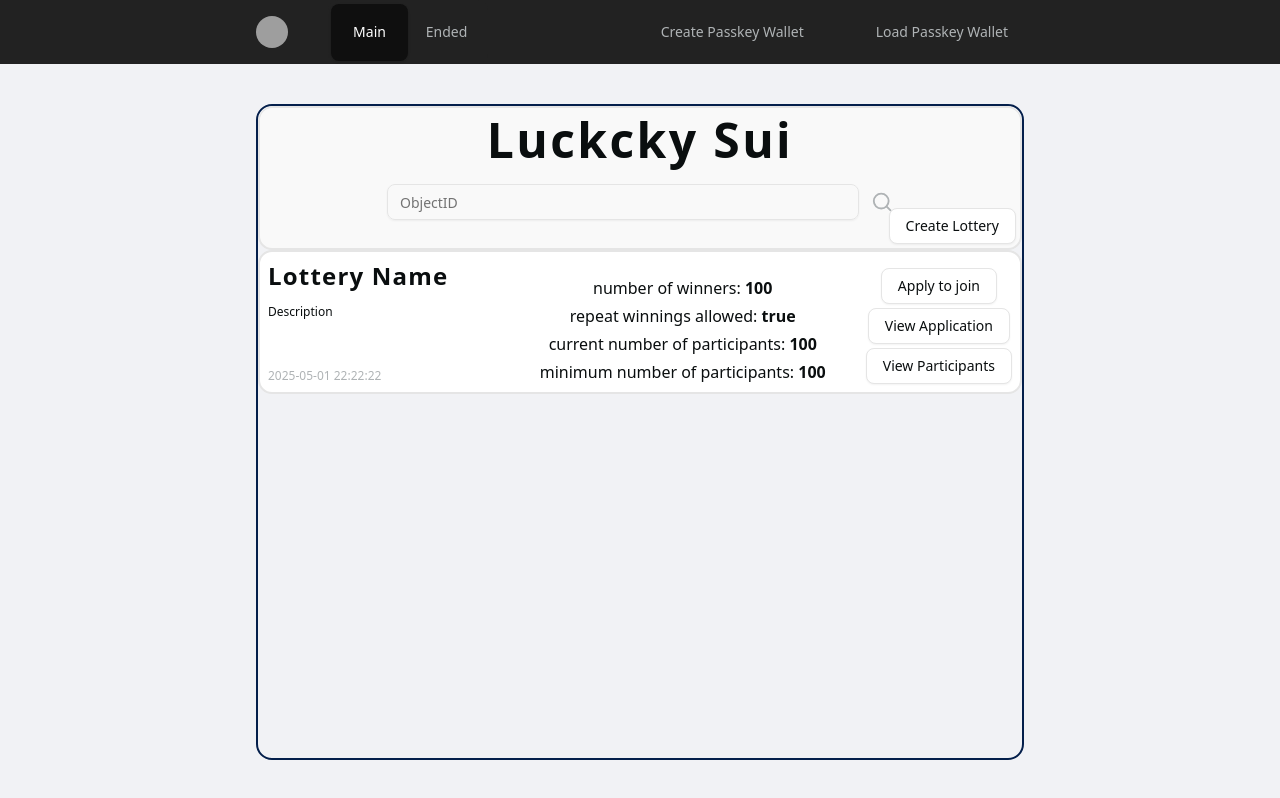
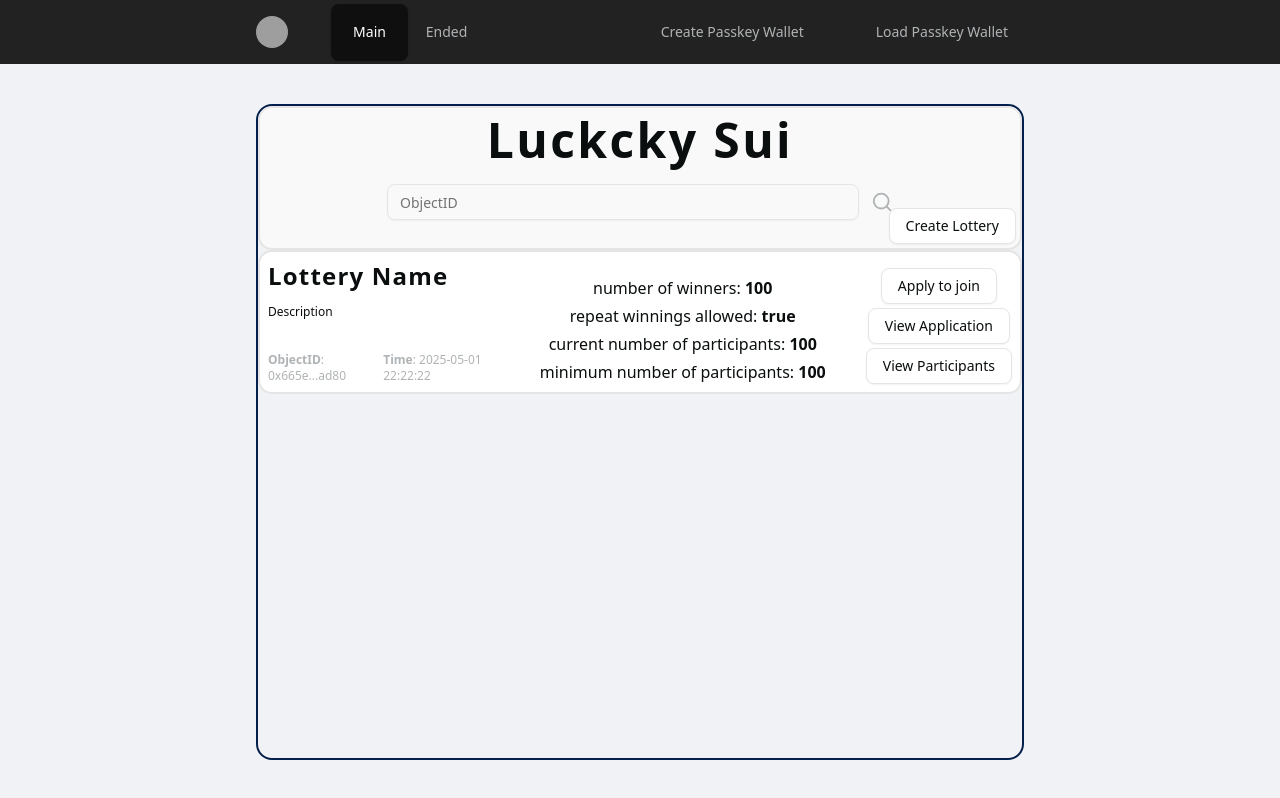
Before and after one commit to zcy1024/luckcky-sui, a Next.js app: page / in a window 1280 px wide. Built offline with nearby package versions, Linux system fonts and the light colour scheme; grey boxes are pictures that could not be loaded; what @mysten/dapp-kit, @mysten/sui would draw is missing.

Commit message:
add object id

```diff
--- a/src/components/lotteryCard.tsx
+++ b/src/components/lotteryCard.tsx
@@ -10,7 +10,10 @@ export default function LotteryCard() {
                 <p className="flex-1 pt-3 pb-1 w-2/3 text-xs text-wrap">
                     Description
                 </p>
-                <span className="text-xs text-[#afb3b5]">2025-05-01 22:22:22</span>
+                <div className="flex gap-2 items-center text-xs text-[#afb3b5]">
+                    <span><b>ObjectID</b>: 0x665e...ad80</span>
+                    <span><b>Time</b>: 2025-05-01 22:22:22</span>
+                </div>
             </div>
             <div className="flex flex-col justify-end items-center gap-1 h-full">
                 <span>number of winners: <b>100</b></span>
```
